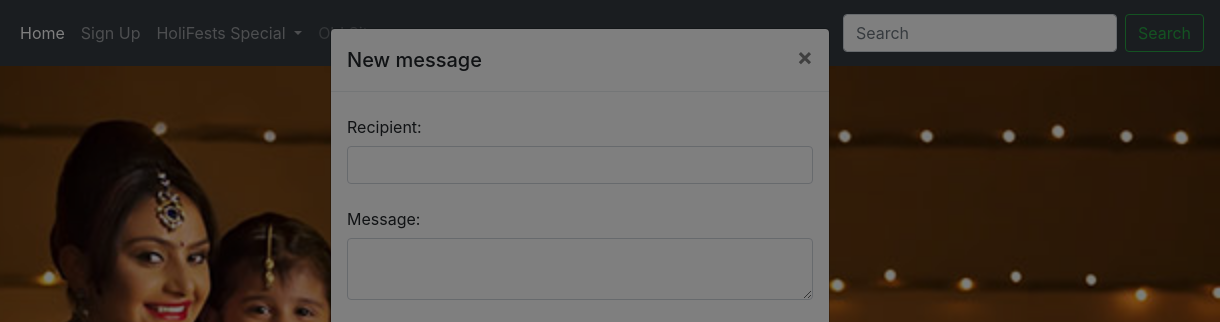
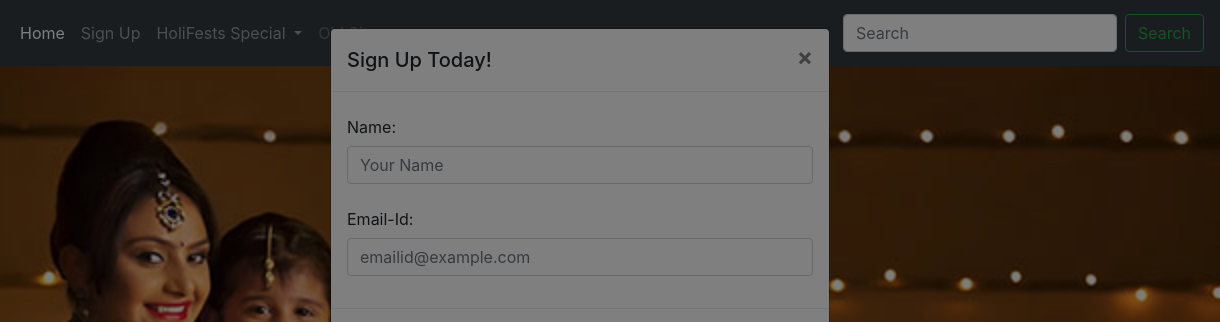
Before and after one commit to Paurush496/Bootstrap, a website: page docs/index.html in a window 1280 px wide. Both pictures are taken after a click on the link "Sign Up". Shown: the top 322 px of the page, 60-1280 px from the left. Drawn offline with Linux system fonts and the light colour scheme.

Commit message:
final Commit

```diff
--- a/docs/index.html
+++ b/docs/index.html
@@ -32,7 +32,7 @@
   <div class="modal-dialog" role="document">
     <div class="modal-content">
       <div class="modal-header">
-        <h5 class="modal-title" id="exampleModalLabel">New message</h5>
+        <h5 class="modal-title" id="exampleModalLabel">Sign Up Today!</h5>
         <button type="button" class="close" data-dismiss="modal" aria-label="Close">
           <span aria-hidden="true">&times;</span>
         </button>
@@ -40,12 +40,12 @@
       <div class="modal-body">
         <form>
           <div class="form-group">
-            <label for="recipient-name" class="col-form-label">Recipient:</label>
-            <input type="text" class="form-control" id="recipient-name">
+            <label for="recipient-name" class="col-form-label">Name:</label>
+            <input type="text" class="form-control" id="recipient-name" placeholder="Your Name">
           </div>
           <div class="form-group">
-            <label for="message-text" class="col-form-label">Message:</label>
-            <textarea class="form-control" id="message-text"></textarea>
+            <label for="message-text" class="col-form-label">Email-Id:</label>
+            <input type="text" class="form-control" placeholder="emailid@example.com">
           </div>
         </form>
       </div>
```
Also changed, not shown: index.html (+5 -5 lines).
